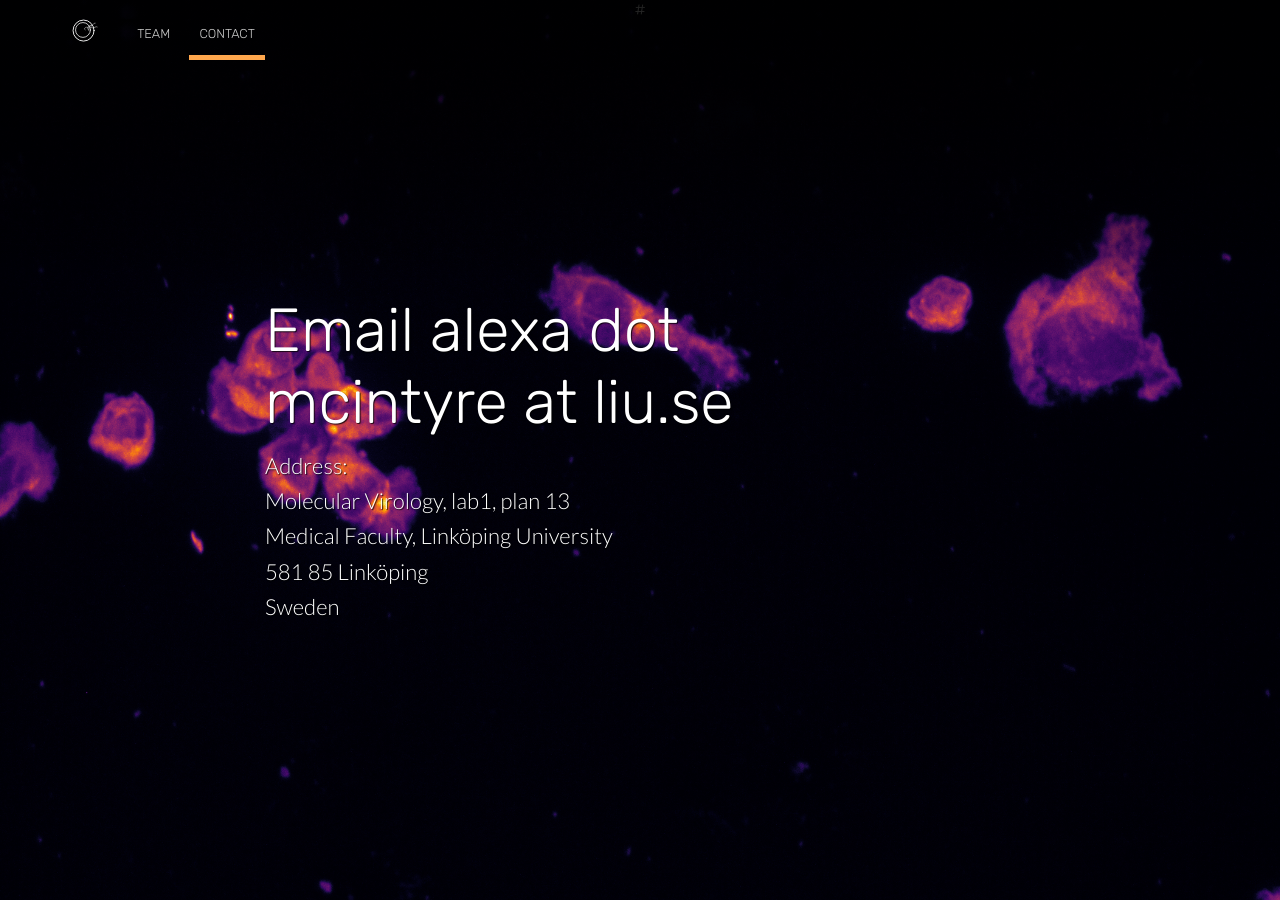
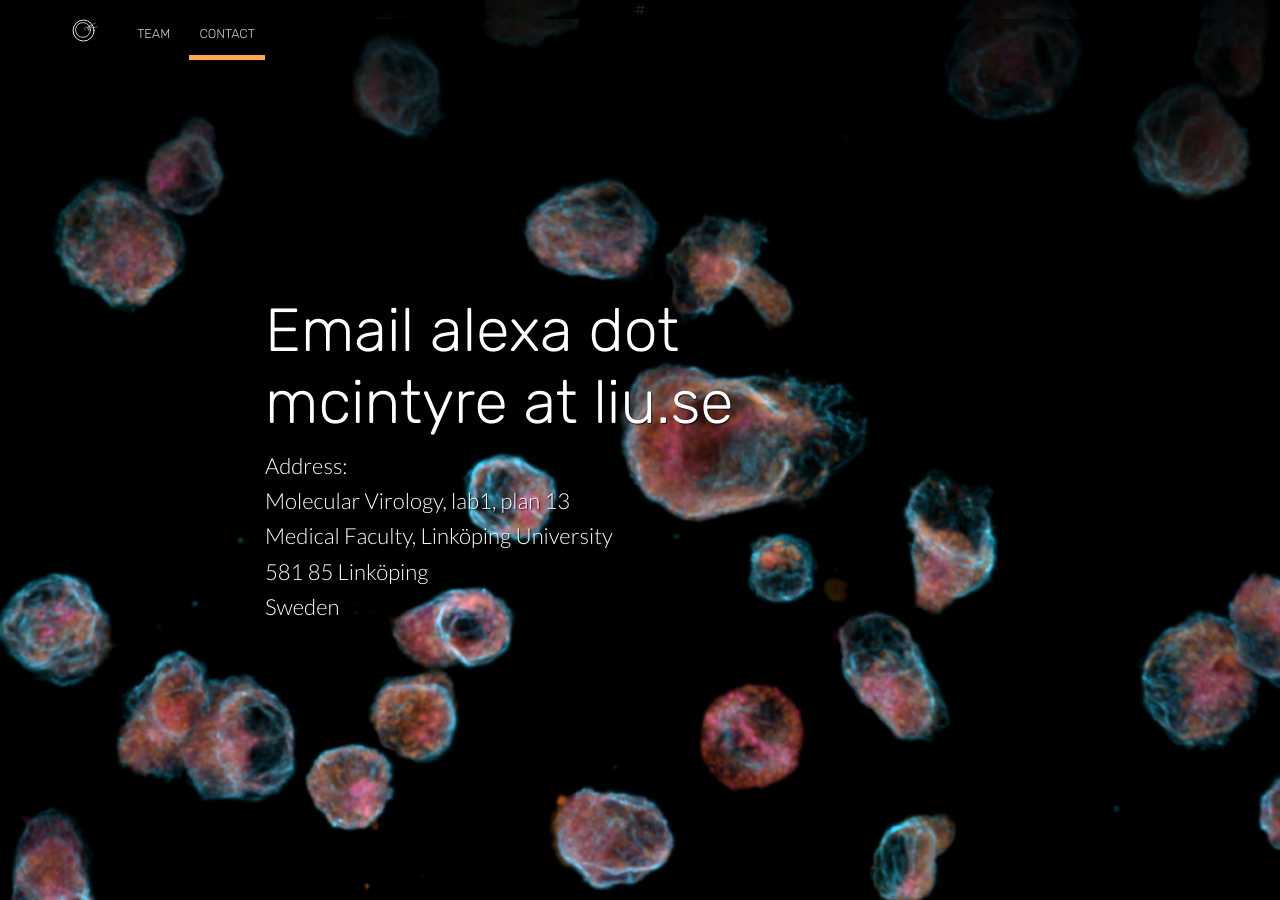
Before and after one commit to amcintyrelab/amcintyrelab.github.io, a Jekyll site: the page built from docs/contact.html, in a window 1280 px wide and 900 px high. Built offline with Jekyll 4.4.1, drawn with Linux system fonts in a browser that asks for light colours; nearby versions of some CDN libraries.

Commit message:
update images

```diff
--- a/docs/about.html
+++ b/docs/about.html
@@ -3,7 +3,7 @@ layout: default
 title: About
 permalink: /about/
 description: Team
-image: /images/yl12_tub.png
+image: /images/lcl_tubulin2.png
 ---
 
 
--- a/docs/contact.html
+++ b/docs/contact.html
@@ -8,7 +8,7 @@ map:
   longitude: 15.622083
   address: "Campus US, Linköping"
   zoom: 13
-image: /images/yl12_tub.png
+image: /images/yl12_tub_cy3_igg.png
 ---
 
 <section class="hero" style="background-image: url({{ page.image }})">
```
